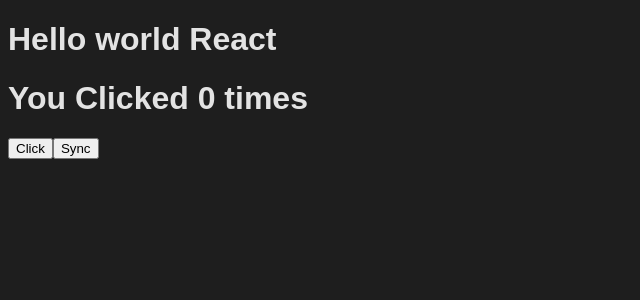
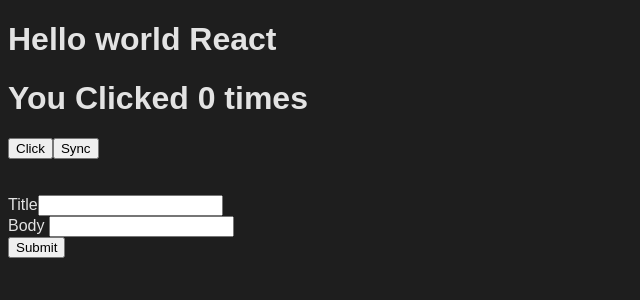
Before and after one commit to Ashokgunji0202/express_projects, a React (Vite) app in the folder pratice_1/: page / in a window 1280 px wide. Shown: the top 300 px of the page, without its empty margins (0-640 px from the left). Built offline with nearby package versions, Linux system fonts and the light colour scheme; no server answers.

Commit message:
add useEffect using posting the data

```diff
--- a/pratice_1/src/App.jsx
+++ b/pratice_1/src/App.jsx
@@ -7,6 +7,7 @@
 import CounterUseState from './components/CounterUseState'
 import UserDetails from './components/userDetails/UserDetails'
 import UserDetailsUseEffect from './components/useEffectsfunction/UserDetailsUseEffect'
+import UserDetailsPost from './components/useEffectsfunction/UserDetailsPost'
 
 
 
@@ -36,6 +37,11 @@
       <div>
         <UserDetailsUseEffect/>
       </div>
+      <br />
+      <br/>
+      <div>
+        <UserDetailsPost/>
+      </div>
     </>
   )
 }
--- /dev/null
+++ b/pratice_1/src/components/useEffectsfunction/UserDetailsPost.jsx
@@ -0,0 +1,70 @@
+import React, { useEffect, useState } from 'react'
+
+const UserDetailsPost = () => {
+    const [blogPost, setBlogPost] = useState({
+        userId:1,
+        title: "",
+        body: ""
+    });
+    console.log("blogPost", blogPost);
+    useEffect(() => {
+
+    })
+
+    const handleSubmit = (e) => {
+        e.preventDefault();
+        //console.log(blogPost);
+        if(blogPost.title && blogPost.body){
+            fetch('https://jsonplaceholder.typicode.com/posts', {
+                method: 'POST',
+                headers: {
+                    'Content-Type': 'application/json'
+                },
+                body: JSON.stringify(blogPost)
+            })
+            .then((response) => response.json())
+            .then((data) => {
+                console.log(data);
+            }).catch((err) => {
+                console.log(err);
+            })
+        }
+
+    }
+    return (
+        <div>
+            <form action=""onSubmit={handleSubmit} >
+                <div>
+                    <label htmlFor="title">Title</label>
+                    <input
+                        type="text"
+                        id="title"
+                        name="title"
+                        value={blogPost.title}
+                        onChange={(e) => setBlogPost((currentBlogPost) =>({
+                             ...currentBlogPost,
+                            title: e.target.value
+                         }))}
+                    />
+                </div>
+                <div>
+                    <label htmlFor="body">Body </label>
+                    <input
+                        type="text"
+                        id="body"
+                        name="body"
+                        value={blogPost.body}
+                        onChange={(e) => setBlogPost((currentBlogPost) =>({
+                            ...currentBlogPost,
+                            body: e.target.value
+                        }))}
+                    />
+                </div>
+                <button type="submit">Submit</button>
+            </form>
+
+        </div>
+    )
+}
+
+export default UserDetailsPost
```
Also changed, not shown: pratice_1/src/main.jsx (line endings or trailing spaces).
